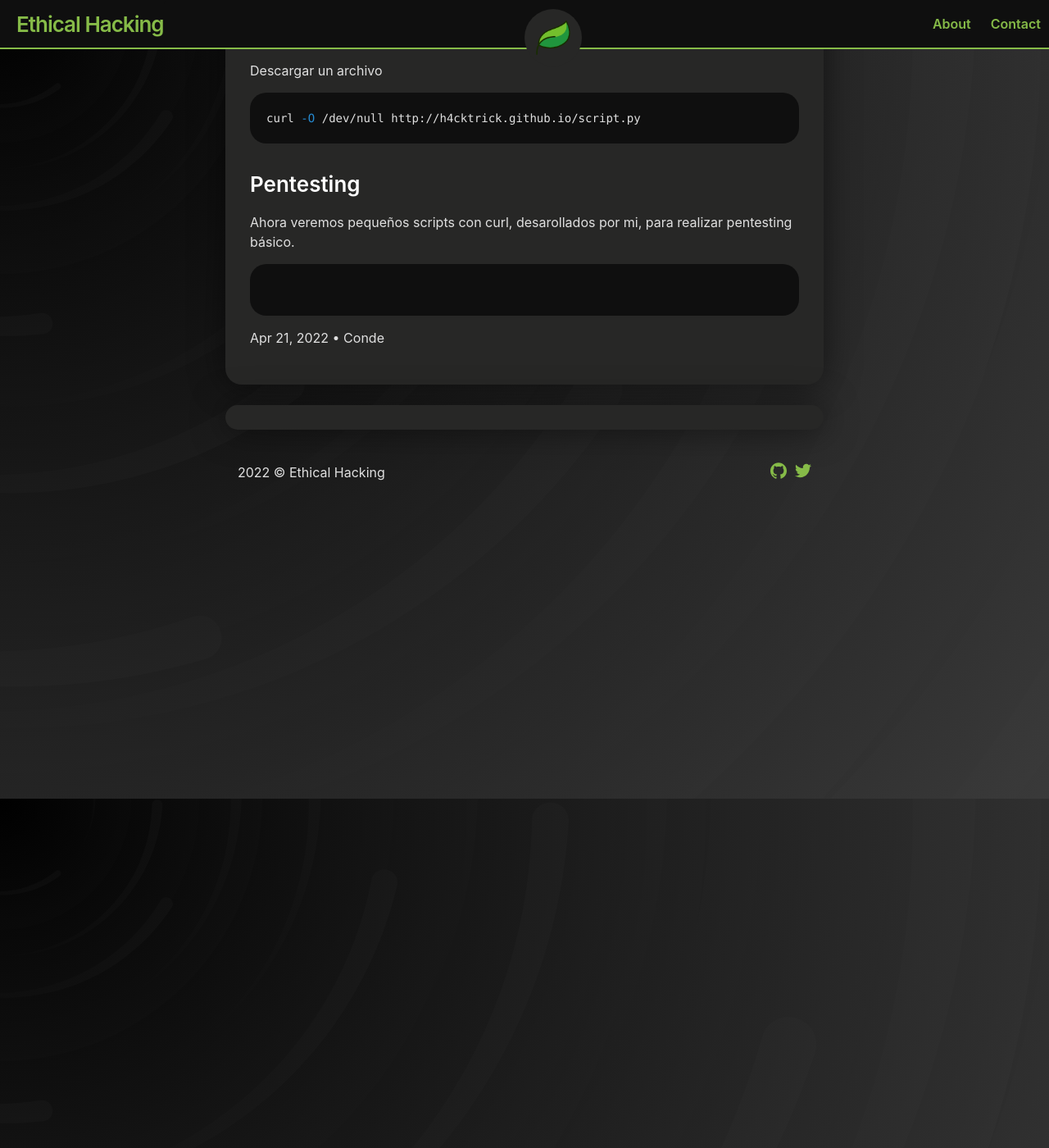
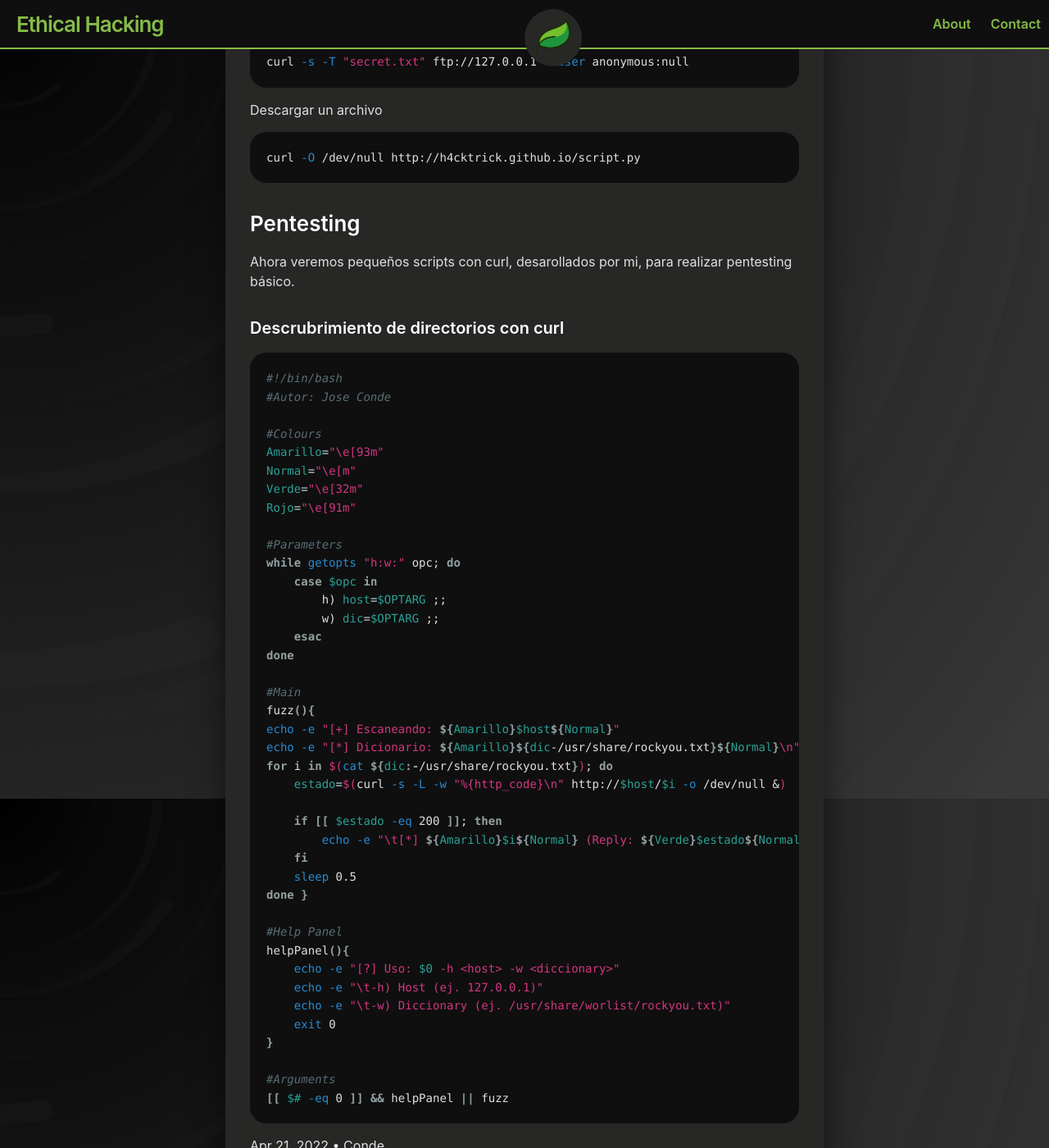
Before and after one commit to H4ckTrick/H4ckTrick.github.io, a Jekyll site: the page built from _posts/2022-04-21-Curl-en-Linux.md, in a window 1280 px wide and 1400 px high, scrolled down 1906 px. Shown: the whole window at 82% size. Built offline with Jekyll 4.4.1, drawn with Linux system fonts in a browser that asks for light colours; a script that is not in the unit is left out; some of the changed text lies outside the part shown.

Commit message:
Update 2022-04-21-Curl-en-Linux.md

````diff
--- a/_posts/2022-04-21-Curl-en-Linux.md
+++ b/_posts/2022-04-21-Curl-en-Linux.md
@@ -8,6 +8,8 @@ author: Conde
 - [Instalación](#instalación)
 - [Parámetros](#párametros)
 - [Pentesting con curl](#pentesting)
+  - Descubrimiento de directorios
+  -
 
 ### Definción
 Curl, es un comando que nos permite realizar peticiones a páginas web, subir o descargar archivos tantos de servidores
@@ -66,6 +68,46 @@ curl -O /dev/null http://h4cktrick.github.io/script.py
 
 ### Pentesting
 Ahora veremos pequeños scripts con curl, desarollados por mi, para realizar pentesting básico.
+#### Descrubrimiento de directorios con curl
 ```bash
+#!/bin/bash
+#Autor: Jose Conde
 
+#Colours
+Amarillo="\e[93m"
+Normal="\e[m"
+Verde="\e[32m"
+Rojo="\e[91m"
+
+#Parameters
+while getopts "h:w:" opc; do
+    case $opc in
+        h) host=$OPTARG ;;
+        w) dic=$OPTARG ;;
+    esac
+done
+
+#Main
+fuzz(){
+echo -e "[+] Escaneando: ${Amarillo}$host${Normal}"
+echo -e "[*] Dicionario: ${Amarillo}${dic-/usr/share/rockyou.txt}${Normal}\n"
+for i in $(cat ${dic:-/usr/share/rockyou.txt}); do
+    estado=$(curl -s -L -w "%{http_code}\n" http://$host/$i -o /dev/null &)
+
+    if [[ $estado -eq 200 ]]; then
+        echo -e "\t[*] ${Amarillo}$i${Normal} (Reply: ${Verde}$estado${Normal})"
+    fi
+    sleep 0.5
+done }
+
+#Help Panel
+helpPanel(){
+    echo -e "[?] Uso: $0 -h <host> -w <diccionary>"
+    echo -e "\t-h) Host (ej. 127.0.0.1)"
+    echo -e "\t-w) Diccionary (ej. /usr/share/worlist/rockyou.txt)"
+    exit 0
+}
+
+#Arguments
+[[ $# -eq 0 ]] && helpPanel || fuzz
 ```
````
